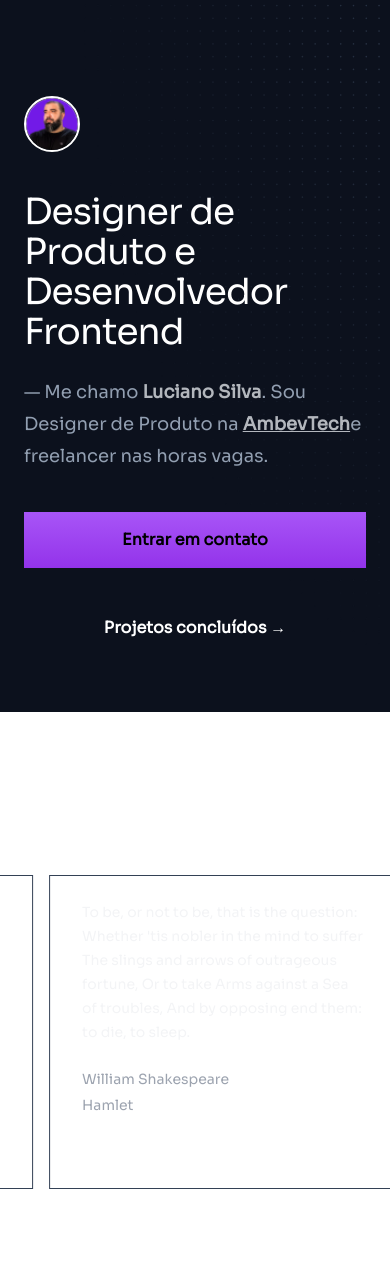
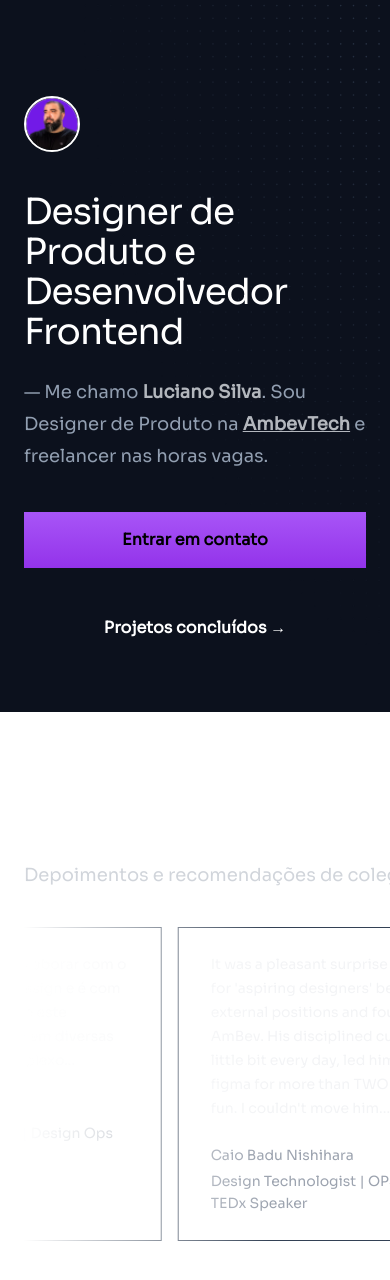
Before and after one commit to emnesty/portfolio-freelas, a Next.js app: page / in a window 390 px wide. Shown: the top 1280 px of the page. Built offline with nearby package versions, Linux system fonts and the light colour scheme.

Commit message:
First Coommit

```diff
--- a/app/components/HeroSection.tsx
+++ b/app/components/HeroSection.tsx
@@ -124,7 +124,11 @@ export default function HeroSection() {
       <div className="relative isolate pt-8">
         <div className="mx-auto max-w-7xl px-6 py-16 sm:py-22 lg:flex lg:items-center lg:gap-x-10 lg:px-8 lg:py-22">
           <div className="mx-auto max-w-4xl lg:mx-0 lg:flex-auto">
-            <div className="flex flex-row mb-10 w-full">
+            <div
+              className="flex flex-row mb-10 w-full"
+              data-aos="fade-up"
+              data-aos-duration="1100"
+            >
               <AnimatedTooltip items={people} />
             </div>
             <h1
@@ -149,7 +153,7 @@ export default function HeroSection() {
                 className="text-texthero2 font-bold underline"
               >
                 AmbevTech
-              </a>
+              </a>{" "}
               e freelancer nas horas vagas.
             </p>
             <div
--- a/app/components/InfiniteCardSection.tsx
+++ b/app/components/InfiniteCardSection.tsx
@@ -18,31 +18,38 @@ export function InfiniteMovingCardsDemo() {
 const testimonials = [
   {
     quote:
-      "It was the best of times, it was the worst of times, it was the age of wisdom, it was the age of foolishness, it was the epoch of belief, it was the epoch of incredulity, it was the season of Light, it was the season of Darkness, it was the spring of hope, it was the winter of despair.",
-    name: "Charles Dickens",
-    title: "A Tale of Two Cities",
+      "It was a pleasant surprise when I looked for 'aspiring designers' before opening external positions and found him at AmBev. His disciplined curiosity, to do a little bit every day, led him to play with figma for more than TWO YEARS just for fun. I couldn't move him...",
+    name: "Caio Badu Nishihara",
+    title: "Design Technologist | OPS & People | TEDx Speaker",
   },
   {
     quote:
-      "To be, or not to be, that is the question: Whether 'tis nobler in the mind to suffer The slings and arrows of outrageous fortune, Or to take Arms against a Sea of troubles, And by opposing end them: to die, to sleep.",
-    name: "William Shakespeare",
-    title: "Hamlet",
-  },
-  {
-    quote: "All that we see or seem is but a dream within a dream.",
-    name: "Edgar Allan Poe",
-    title: "A Dream Within a Dream",
+      "Recomendo Luciano com olhos fechados. Conheci Luciano quando fazia a gestão de um outro time e posteriormente passei a gerenciar o time que ele fazia parte. Logo ele se destacou com profissionalismo e dedicação, senso de dono e sempre focado em...",
+    name: "Agnaldo Lourenço",
+    title: "IT Manager Operations at AmbevTech",
   },
   {
     quote:
-      "It is a truth universally acknowledged, that a single man in possession of a good fortune, must be in want of a wife.",
-    name: "Jane Austen",
-    title: "Pride and Prejudice",
+      "Trabalhei com o Luciano em diversos produtos internos. Ele é muito dedicado, tem um olhar crítico e é bastante eficiente. Como designer admiro suas técnicas em IU e usabilidade de produtos.",
+    name: "Áurea André",
+    title: "Métricas e Processos de Design | Itaú Design Ops",
   },
   {
     quote:
-      "Call me Ishmael. Some years ago—never mind how long precisely—having little or no money in my purse, and nothing particular to interest me on shore, I thought I would sail about a little and see the watery part of the world.",
-    name: "Herman Melville",
-    title: "Moby-Dick",
+      "Uma das pessoas mais impressionantes que já conheci. Sem exageros. Quando conheci o Luciano, ele trabalhava como operador de projeção no Cinema, e desde aquela época já tinha um amplo conhecimento...",
+    name: "Alexandre Mendonça",
+    title: "Arquiteto de Software | IoT | AI | Computer Vision",
+  },
+  {
+    quote:
+      "Trabalhar com o Luciano foi uma experiência enriquecedora. É paciente, sempre disposto a ensinar. Me acolheu e auxiliou a entender o contexto do produto, de forma clara, detalhada e positiva...",
+    name: "Thais Maurin",
+    title: "Product Designer @ AB InBev | User Experience | UX Strategy",
+  },
+  {
+    quote:
+      "Tive a oportunidade de colaborar com o Luciano em projetos de design e é com satisfação que recomendo este profissional. Trabalhamos em diversas fases de um produto complexo...",
+    name: "Alfredo E. Viana",
+    title: "Senior Product Designer | Design Ops",
   },
 ];
--- a/app/components/ui/InfiniteMovingCards.tsx
+++ b/app/components/ui/InfiniteMovingCards.tsx
@@ -70,7 +70,18 @@ export const InfiniteMovingCards = ({
     }
   };
   return (
+    <div className="mx-auto max-w-7xl px-6 lg:px-8">
+      <div className="mb-5 mr-auto max-w-2xl min-sm:max-w-8 lg:mx-0">
+        <h2 className="text-xl tracking-tight text-white sm:text-4xl">
+          Recomendações e depoimentos
+        </h2>
+        <p className="mt-6 text-lg leading-8 text-gray-300">
+          Depoimentos e recomendações de colegas de trabalho.
+        </p>
+      </div>
       <div
+        data-aos="fade-up"
+        data-aos-duration="1100"
         ref={containerRef}
         className={cn(
           "scroller relative z-20  max-w-7xl overflow-hidden  [mask-image:linear-gradient(to_right,transparent,white_20%,white_80%,transparent)]",
@@ -117,5 +128,6 @@ export const InfiniteMovingCards = ({
           ))}
         </ul>
       </div>
+    </div>
   );
 };
--- a/app/layout.tsx
+++ b/app/layout.tsx
@@ -2,7 +2,6 @@ import type { Metadata } from "next";
 import { Sora } from "next/font/google";
 import "./globals.css";
 import AOSInit from "./components/AOSInit";
-import { useTranslation } from "next-i18next";
 
 const sora = Sora({
   weight: "400",
@@ -19,7 +18,6 @@ export default function RootLayout({
 }: Readonly<{
   children: React.ReactNode;
 }>) {
-  const { t } = useTranslation();
   return (
     <html
       lang="pt-BR"
--- a/next-i18next.config.js
+++ /dev/null
@@ -1,6 +0,0 @@
-module.exports = {
-  i18n: {
-    defaultLocale: "en-US",
-    locales: ["en-US", "pt-BR"],
-  },
-};
--- a/next.config.js
+++ /dev/null
@@ -1,5 +0,0 @@
-const { i18n } = require("./next-i18next.config");
-
-module.exports = {
-  i18n,
-};
--- a/package.json
+++ b/package.json
@@ -19,6 +19,7 @@
     "next-i18next": "^15.2.0",
     "react": "^18",
     "react-dom": "^18",
+    "react-i18next": "^14.1.0",
     "tailwind-merge": "^2.2.1"
   },
   "devDependencies": {
```
Also changed, not shown: public/locales/en-US/common.json (deleted, +0 -7 lines), public/locales/pt-BR/common.json (deleted, +0 -7 lines), 1 other file (tests, documents, lock files or other folders). Lines whose indentation alone changed are shown as unchanged.
